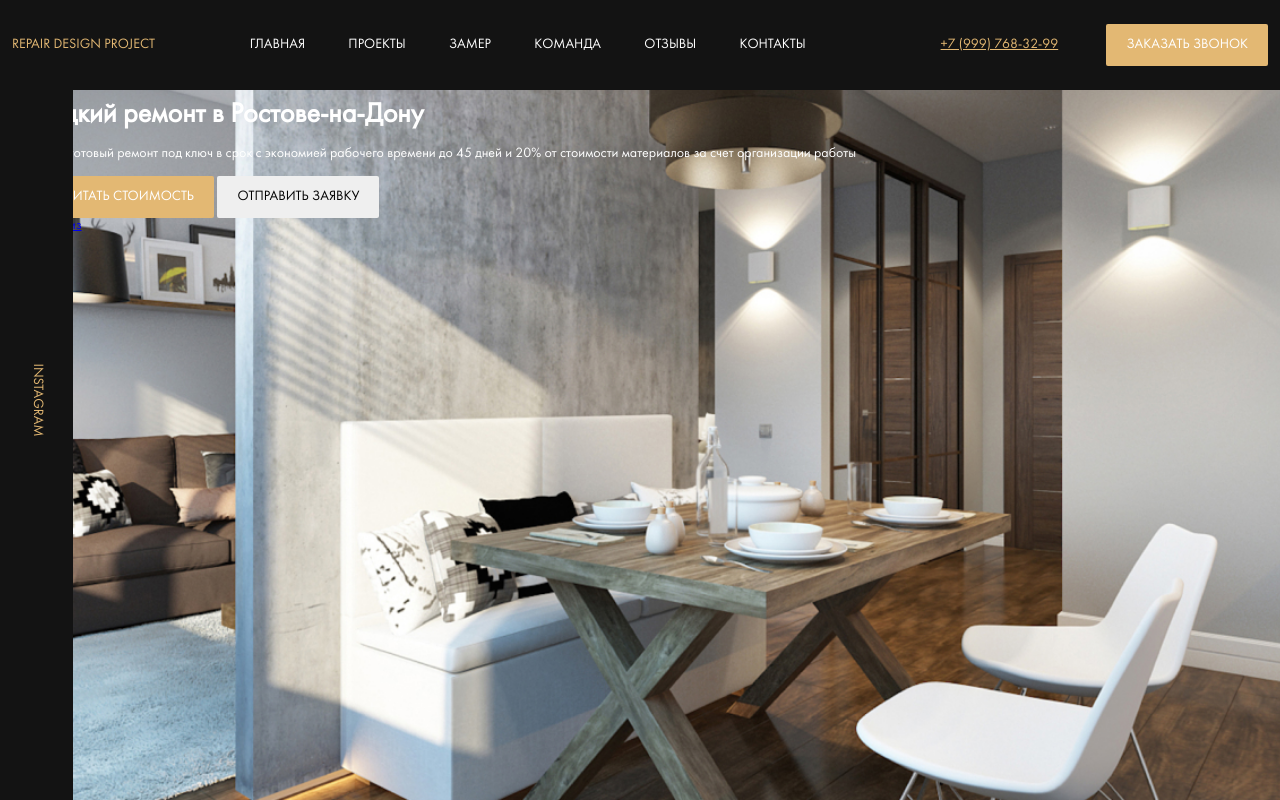
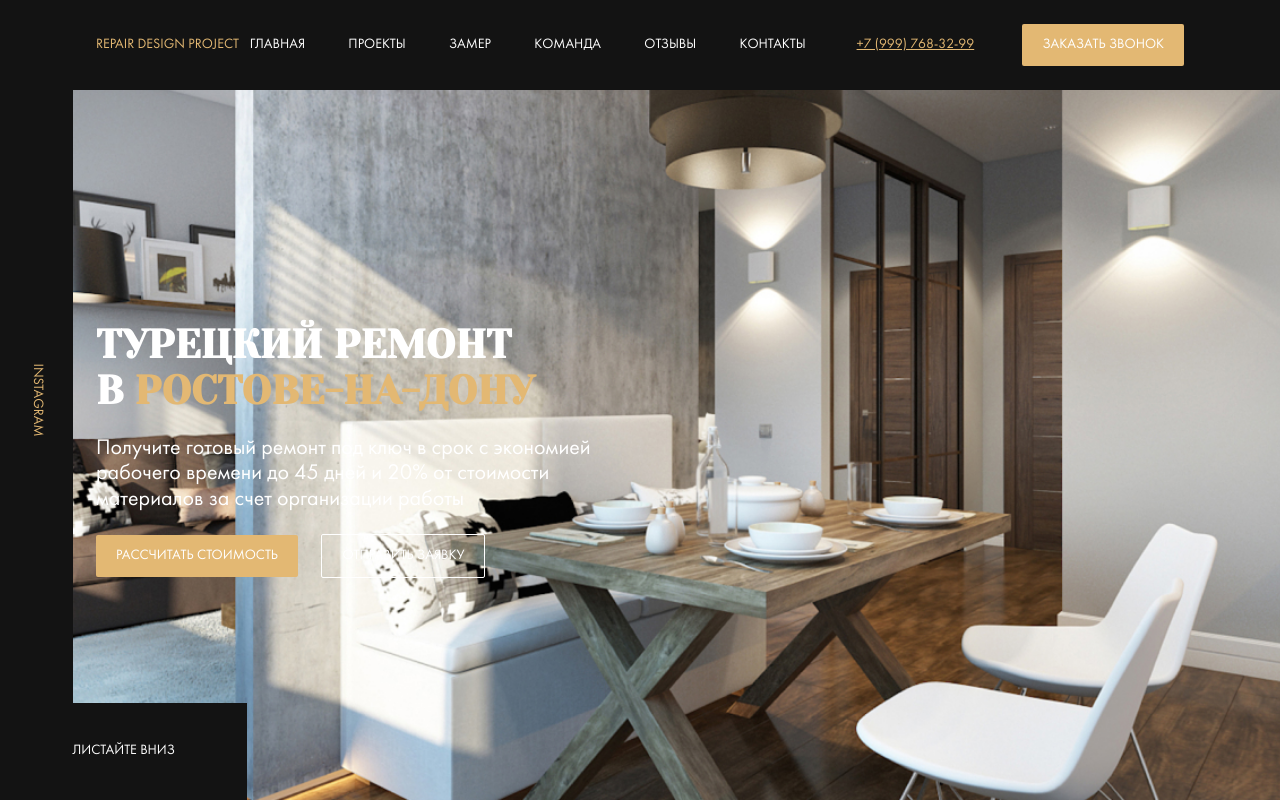
Before and after one commit to fugudrum/lesson_12, a website: page index.html in a window 1280 px wide. Drawn offline with Linux system fonts and the light colour scheme; files whose address does not match are found by name.

Commit message:
feat: hero style & add Yeseva One font

```diff
--- a/index.html
+++ b/index.html
@@ -4,6 +4,7 @@
  <meta charset="UTF-8">
  <meta name="viewport" content="width=device-width, initial-scale=1.0">
  <title>Ремонт в Ростове-на-Дону</title>
+ <link href="https://fonts.googleapis.com/css2?family=Yeseva+One&display=swap" rel="stylesheet">
  <link rel="stylesheet" href="css/style.css">
 </head>
 <body>
@@ -33,20 +34,20 @@
   <div class="instagram hero__instagram">
    <a href="#" class="instagram__link">Instagram</a>
   </div>
-  <div class="hero__content">
-   <div class="container">
-    <h1 class="title hero_title">Турецкий ремонт в Ростове-на-Дону</h1>
+  <div class="container">
+   <div class="hero__content">
+    <h1 class="title hero_title">Турецкий ремонт в&nbsp;<span class="title_primary">Ростове-на-Дону</span></h1>
     <p class="hero__text">
     Получите готовый ремонт под ключ в срок с экономией рабочего времени
     до 45 дней и 20% от стоимости материалов за счет организации работы
    </p>
    <button class="button hero__button button_primary">Рассчитать стоимость</button>
    <button class="button hero__button button_outline">Отправить заявку</button>
-   </div>
-   <!-- /.container -->
   </div>
   <!-- /.hero__content -->
-  <a href="#" class="scroll-down">Листайте вниз</a>
+ </div>
+ <!-- /.container -->
+  <a href="#" class="hero__scroll-down">Листайте вниз</a>
  </section>
  <!-- /.hero -->
 </main>
--- a/sass/templates/_grid.sass
+++ b/sass/templates/_grid.sass
@@ -1,6 +1,5 @@
 .container
+ width: 85%
+
  max-width: 1256px
  margin: auto
-
-.block
- animation: show 2s ease 2s infinite
--- a/sass/templates/_hero.sass
+++ b/sass/templates/_hero.sass
@@ -1,16 +1,39 @@
 .hero
  position: relative
+ display: flex
+ flex-direction: column
+ justify-content: center
  padding-top: 100px
  background: $dark url('../img/bg_hero.jpg') no-repeat center / cover
  height: 100vh
  color: $light
-
+ &__content
+  max-width: 670px
+ &__text
+  font-size: 22px
+  max-width: 500px
+ &__button
+  margin-right: 20px
  &__instagram
   position: absolute
   left: 0
   top: 0
   max-width: 80px
   height: 100%
+ &__scroll-down
+  position: absolute
+  display: flex
+  justify-content: center
+  align-items: center
+  left: 0
+  bottom: 0
+  min-width: 247px
+  min-height: 97px
+  background-color: $dark
+  text-transform: uppercase
+  text-decoration: none
+  color: $light
+
 
 .instagram
  display: flex
@@ -25,3 +48,8 @@
 
 .title
  margin: 0
+ font-family: 'Yeseva One', cursive
+ text-transform: uppercase
+ font-size: 40px
+ &_primary
+  color: $primary
```
Also changed, not shown: css/style.css.
